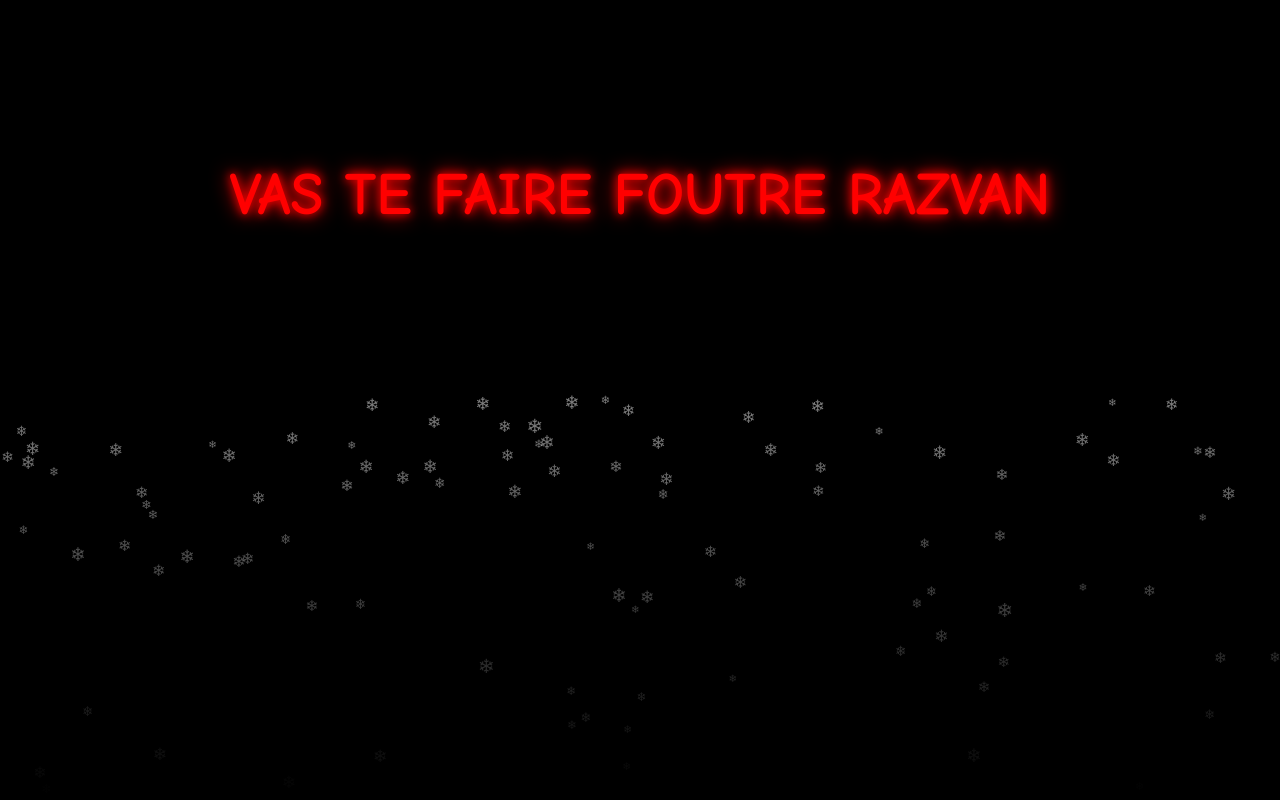
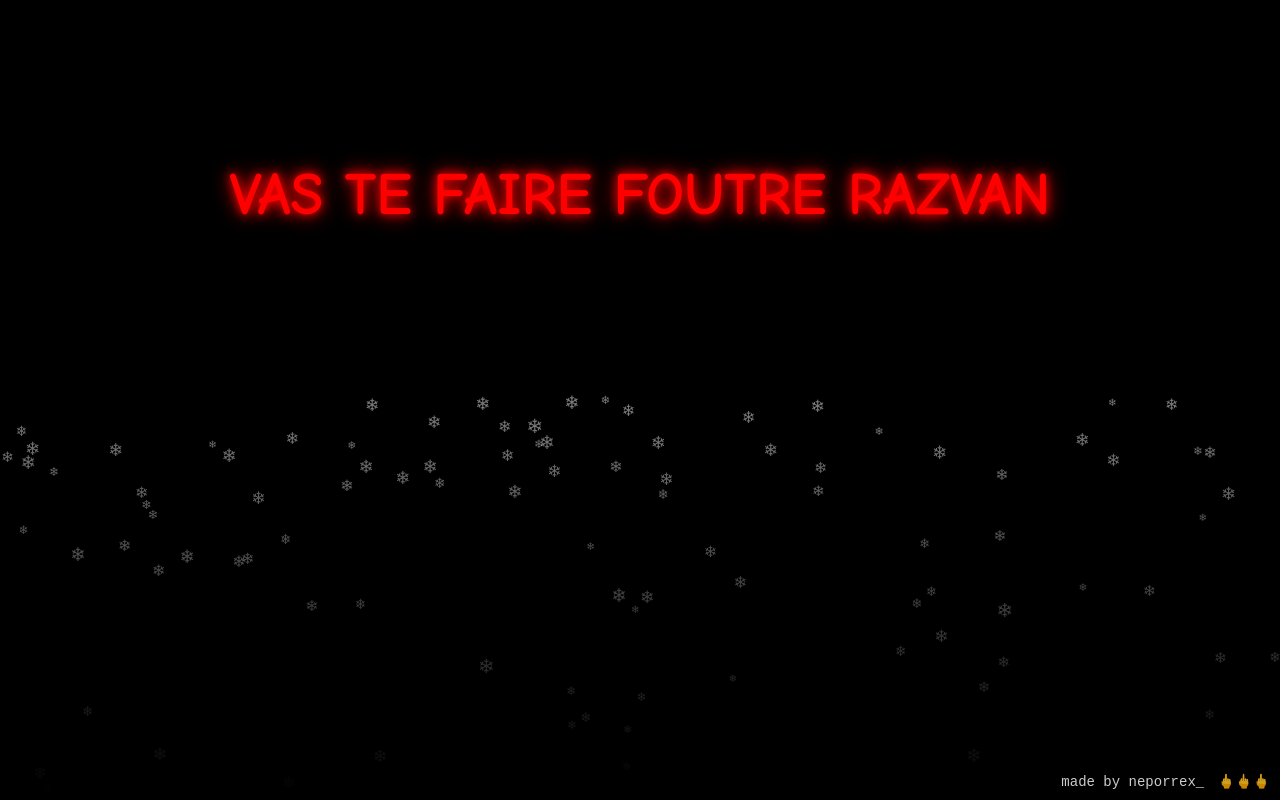
Before and after one commit to CobraRaft/razvan, a plain HTML site: page index.html in a window 1280 px wide. Drawn offline with Linux system fonts and the light colour scheme.

Commit message:
Update index.html

```diff
--- a/index.html
+++ b/index.html
@@ -45,11 +45,30 @@
         opacity: 0;
       }
     }
+
+    .signature {
+      position: fixed;
+      bottom: 10px;
+      right: 10px;
+      color: white;
+      font-size: 14px;
+      font-family: monospace;
+      opacity: 0.8;
+    }
+
+    .signature span {
+      margin-left: 5px;
+    }
   </style>
 </head>
 <body>
 
   <h1><b>VAS TE FAIRE FOUTRE RAZVAN</b></h1>
+
+  <!-- Signature -->
+  <div class="signature">
+    made by neporrex_ <span>🖕🖕🖕</span>
+  </div>
 
   <!-- Neige -->
   <script>
```
